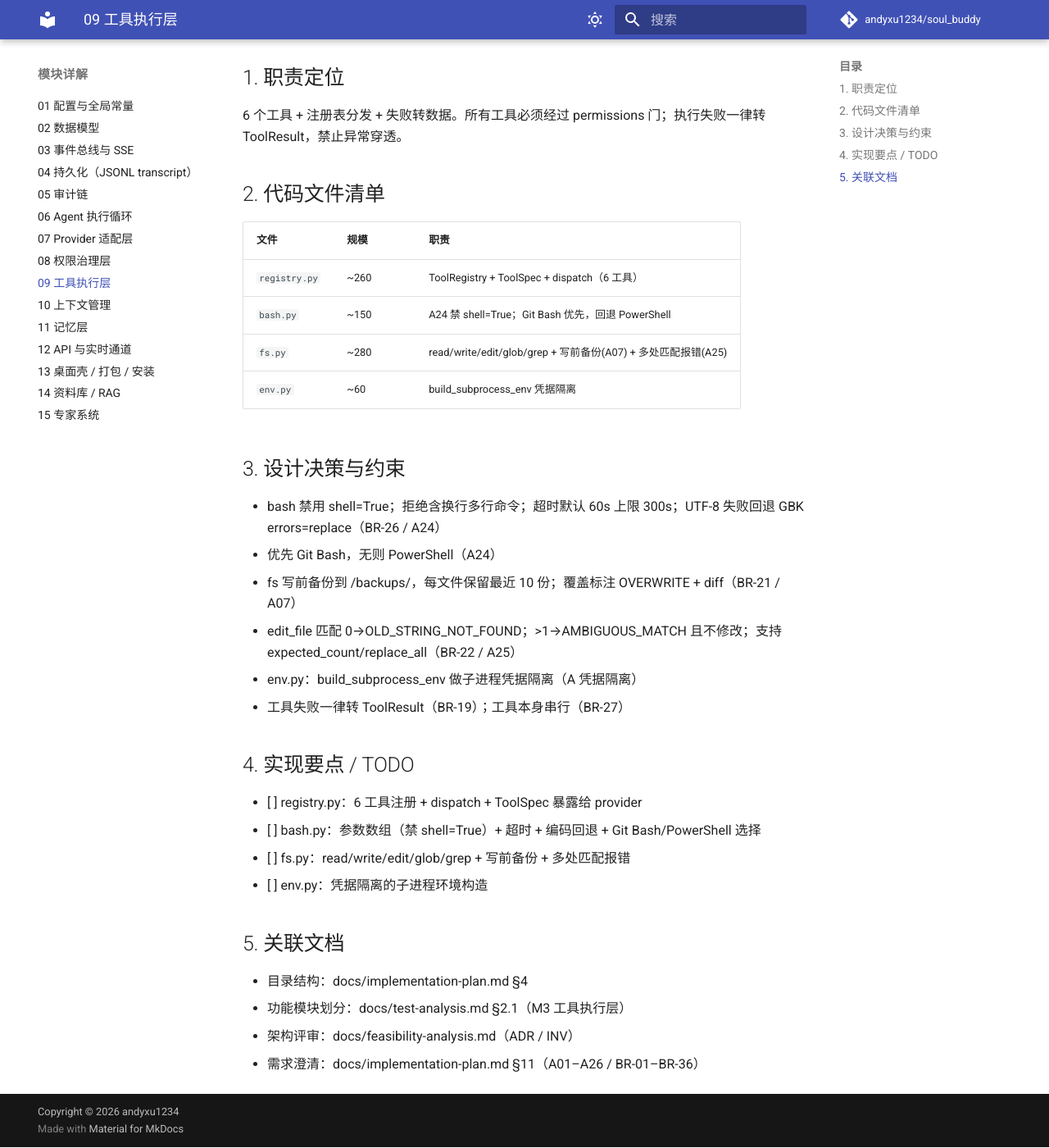
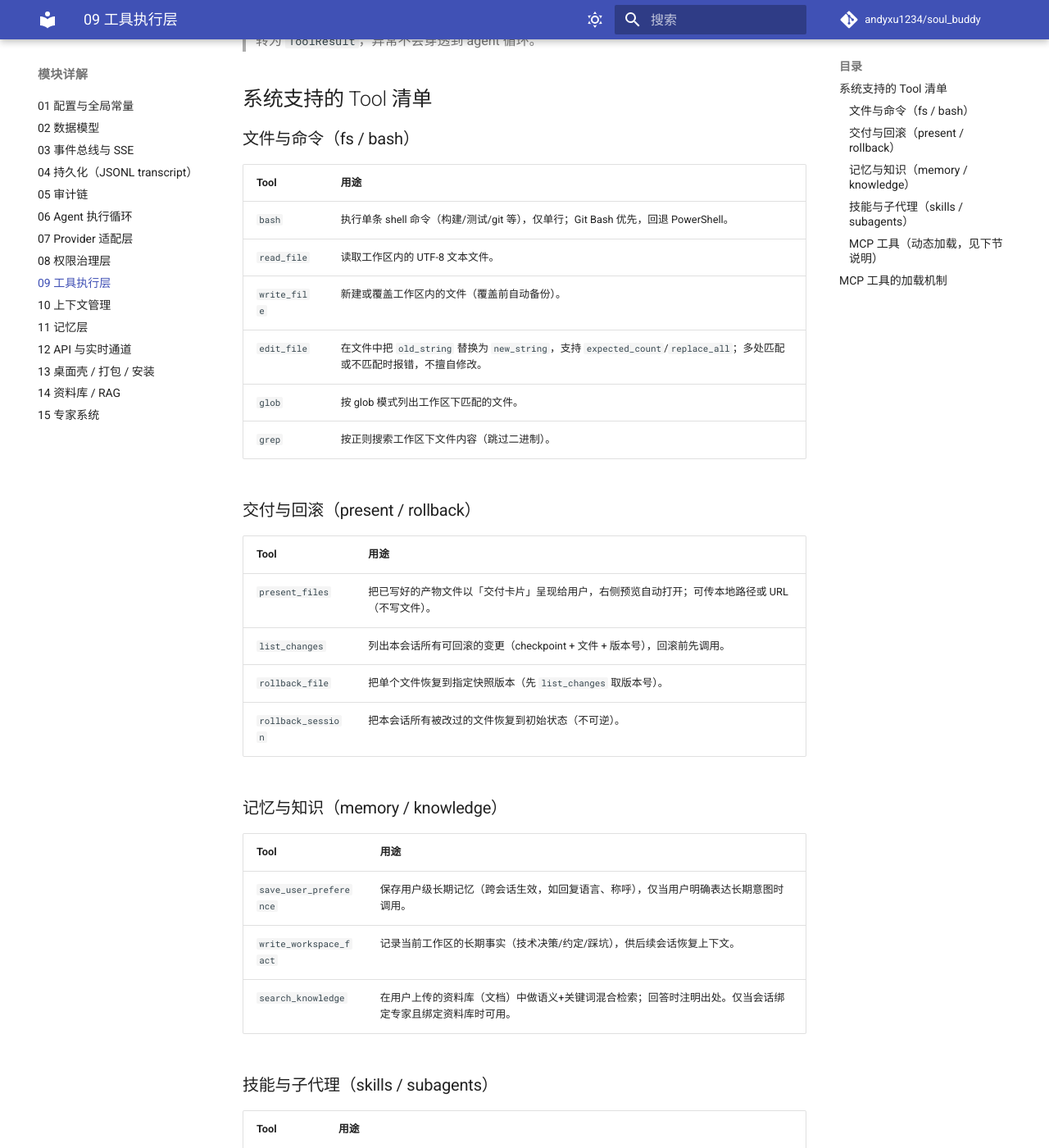
Before and after one commit to andyxu1234/soul_buddy, an MkDocs documentation site: the page built from docs/modules/09-tools.md, in a window 1280 px wide and 1400 px high, scrolled down 293 px. Shown: the whole window at 82% size. Built offline with MkDocs 1.6.1 and Material for MkDocs 9.7.7, drawn with Linux system fonts in a browser that asks for light colours; comment, search, counter and statistics services are not loaded; some of the changed text lies outside the part shown.

Commit message:
docs: 更新工具执行层文档与 MCP 说明

```diff
--- a/docs/modules/09-tools.md
+++ b/docs/modules/09-tools.md
@@ -1,37 +1,83 @@
 # 09 · 工具执行层
 
-> 代码包：`soul_buddy/tools/`
-> 功能模块：M3 工具执行层 ｜ 阶段：P1 ｜ 风险：高
-> **状态：🟢 已实现（P0–P5 全部交付，2026-09）** —— 本文档保留设计期规划与约束（§3 仍然有效）；
-> 文中行数为当时估算，「§4 实现要点 / TODO」为规划清单，现状一律以代码与下列深度文档为准。
+> 代码包：`soul_buddy/tools/`（关联 `soul_buddy/skills/tool.py`、`soul_buddy/subagents/tool.py`）
+> MCP 接入：`soul_buddy/mcp/`（connector.py / bridge.py / grant.py）
+> 系统当前内置 **15 个工具**，外加**按需动态加载的 MCP 工具**（数量/名称取决于 `mcp.json` 配置）。
+> 所有工具均为纯函数 `handler(args, ctx) -> ToolResult`，执行失败一律转为 `ToolResult`，异常不会穿透到 agent 循环。
 
-## 1. 职责定位
-6 个工具 + 注册表分发 + 失败转数据。所有工具必须经过 permissions 门；执行失败一律转 ToolResult，禁止异常穿透。
+## 系统支持的 Tool 清单
 
-## 2. 代码文件清单
-| 文件 | 规模 | 职责 |
-|---|---|---|
-| `registry.py` | ~260 | ToolRegistry + ToolSpec + dispatch（6 工具） |
-| `bash.py` | ~150 | A24 禁 shell=True；Git Bash 优先，回退 PowerShell |
-| `fs.py` | ~280 | read/write/edit/glob/grep + 写前备份(A07) + 多处匹配报错(A25) |
-| `env.py` | ~60 | build_subprocess_env 凭据隔离 |
+### 文件与命令（fs / bash）
+| Tool | 用途 |
+|---|---|
+| `bash` | 执行单条 shell 命令（构建/测试/git 等），仅单行；Git Bash 优先，回退 PowerShell。 |
+| `read_file` | 读取工作区内的 UTF-8 文本文件。 |
+| `write_file` | 新建或覆盖工作区内的文件（覆盖前自动备份）。 |
+| `edit_file` | 在文件中把 `old_string` 替换为 `new_string`，支持 `expected_count`/`replace_all`；多处匹配或不匹配时报错，不擅自修改。 |
+| `glob` | 按 glob 模式列出工作区下匹配的文件。 |
+| `grep` | 按正则搜索工作区下文件内容（跳过二进制）。 |
 
-## 3. 设计决策与约束
-- bash 禁用 shell=True；拒绝含换行多行命令；超时默认 60s 上限 300s；UTF-8 失败回退 GBK errors=replace（BR-26 / A24）
-- 优先 Git Bash，无则 PowerShell（A24）
-- fs 写前备份到 <session>/backups/，每文件保留最近 10 份；覆盖标注 OVERWRITE + diff（BR-21 / A07）
-- edit_file 匹配 0→OLD_STRING_NOT_FOUND；>1→AMBIGUOUS_MATCH 且不修改；支持 expected_count/replace_all（BR-22 / A25）
-- env.py：build_subprocess_env 做子进程凭据隔离（A 凭据隔离）
-- 工具失败一律转 ToolResult（BR-19）；工具本身串行（BR-27）
+### 交付与回滚（present / rollback）
+| Tool | 用途 |
+|---|---|
+| `present_files` | 把已写好的产物文件以「交付卡片」呈现给用户，右侧预览自动打开；可传本地路径或 URL（不写文件）。 |
+| `list_changes` | 列出本会话所有可回滚的变更（checkpoint + 文件 + 版本号），回滚前先调用。 |
+| `rollback_file` | 把单个文件恢复到指定快照版本（先 `list_changes` 取版本号）。 |
+| `rollback_session` | 把本会话所有被改过的文件恢复到初始状态（不可逆）。 |
 
-## 4. 实现要点 / TODO
-- [ ] registry.py：6 工具注册 + dispatch + ToolSpec 暴露给 provider
-- [ ] bash.py：参数数组（禁 shell=True）+ 超时 + 编码回退 + Git Bash/PowerShell 选择
-- [ ] fs.py：read/write/edit/glob/grep + 写前备份 + 多处匹配报错
-- [ ] env.py：凭据隔离的子进程环境构造
+### 记忆与知识（memory / knowledge）
+| Tool | 用途 |
+|---|---|
+| `save_user_preference` | 保存用户级长期记忆（跨会话生效，如回复语言、称呼），仅当用户明确表达长期意图时调用。 |
+| `write_workspace_fact` | 记录当前工作区的长期事实（技术决策/约定/踩坑），供后续会话恢复上下文。 |
+| `search_knowledge` | 在用户上传的资料库（文档）中做语义+关键词混合检索；回答时注明出处。仅当会话绑定专家且绑定资料库时可用。 |
 
-## 5. 关联文档
-- 目录结构：docs/implementation-plan.md §4
-- 功能模块划分：docs/test-analysis.md §2.1（M3 工具执行层）
-- 架构评审：docs/feasibility-analysis.md（ADR / INV）
-- 需求澄清：docs/implementation-plan.md §11（A01–A26 / BR-01–BR-36）
+### 技能与子代理（skills / subagents）
+| Tool | 用途 |
+|---|---|
+| `use_skill` | 按需懒加载某个 skill 的完整指令（仅当技能系统启用时可用）。 |
+| `task` | 把自包含子任务委托给隔离的 sub-agent 执行，返回结构化 JSON 摘要（sub-agent 看不到主对话历史）。 |
+
+### MCP 工具（动态加载，见下节说明）
+MCP 工具**没有固定清单**——由用户在 `mcp.json` 中配置的 connector 在运行时动态发现并注册。
+例如 connector `brave` 暴露的远程工具 `search`，在模型侧可见名为 `mcp__brave__search`。
+
+---
+
+## MCP 工具的加载机制
+
+MCP 工具通过 `soul_buddy/mcp/` 包接入，最终被注册进**同一个 `ToolRegistry`**，
+与内置工具走完全相同的受管分发路径（policy → permissions 门 → MCP grant 白名单 → 实际调用）。
+
+**1. 配置来源（`mcp.json`）**
+`ConnectorManager` 解析 `mcp.json` 的 `mcpServers` 段，为每个 connector 建一个 `MCPConnector`
+（此时状态 `disconnected`，不会启动任何进程）。
+
+**2. 生命周期：`disconnected → trusted → connected`**
+- `trust(name)`：**用户显式操作**，标记 connector 可信。在信任之前绝不 spawn 进程。
+- `connect(name)`：仅当已 `trusted` 才执行。通过 `StdioTransport` 启动子进程
+  （命令经 PATH 解析，兼容 Windows 的 `.cmd`/`.bat` 垫片），发送 JSON-RPC
+  `initialize` 后调用 `tools/list` 发现远程工具，存入 `connector.tools`。
+
+**3. 命名空间隔离（`namespace`）**
+远程工具 `search`（connector `brave`）被重命名为 `mcp__brave__search`：
+- 不同 connector 之间永不重名冲突；
+- 前缀让每次 MCP 调用都可被审计追踪；
+- `split_namespace` 可反向解析出 `(connector, tool)`。
+
+**4. 双层权限门（`grant`）**
+- **trust**：该 connector 进程是否允许运行（用户决策）；
+- **grant**：当前上下文可调用它的哪些工具（**显式白名单** + 必须 `network=true`），**禁止通配符**。
+  `refresh_grant()` 从已连接 connector 的工具逐个枚举，生成 `MCPPermissionGrant(tools=..., network=...)`；
+  任何调用都需通过 `grant.allows(tool_name)`（即 `network and 工具名在白名单内`）。
+
+**5. 绑定进注册表（`MCPBridge.bind`）**
+`MCPBridge` 把每个已发现的 namespaced 工具注册到 `ToolRegistry`（spec 取自远程 `inputSchema`），
+生成的 handler 在调用时先经 grant 校验、再经 `connector.call_tool` 发 JSON-RPC `tools/call`。
+因此 MCP 工具对模型透明，和内置工具一样通过 `dispatch` 调用、失败同样转 `ToolResult`。
+
+> connector 断开时可用 `unbind_connector` / `unbind_all` 按 `mcp__` 前缀从注册表移除对应工具。
+
+> 实现细节、设计约束（凭据隔离、备份布局、超时杀树等）见代码：
+> `registry.py`（注册/分发）、`bash.py`、`fs.py`、`env.py`、`present.py`、`knowledge.py`、`memory.py`、`rollback.py`，
+> 以及 `soul_buddy/skills/tool.py`、`soul_buddy/subagents/tool.py`。
```
